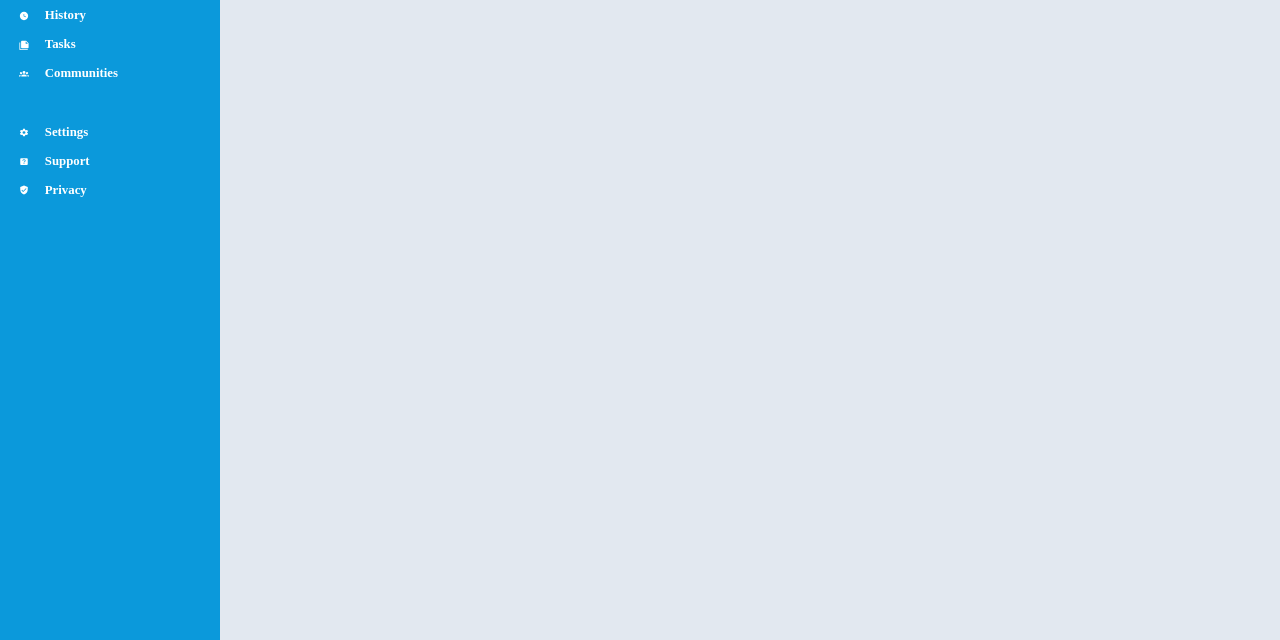
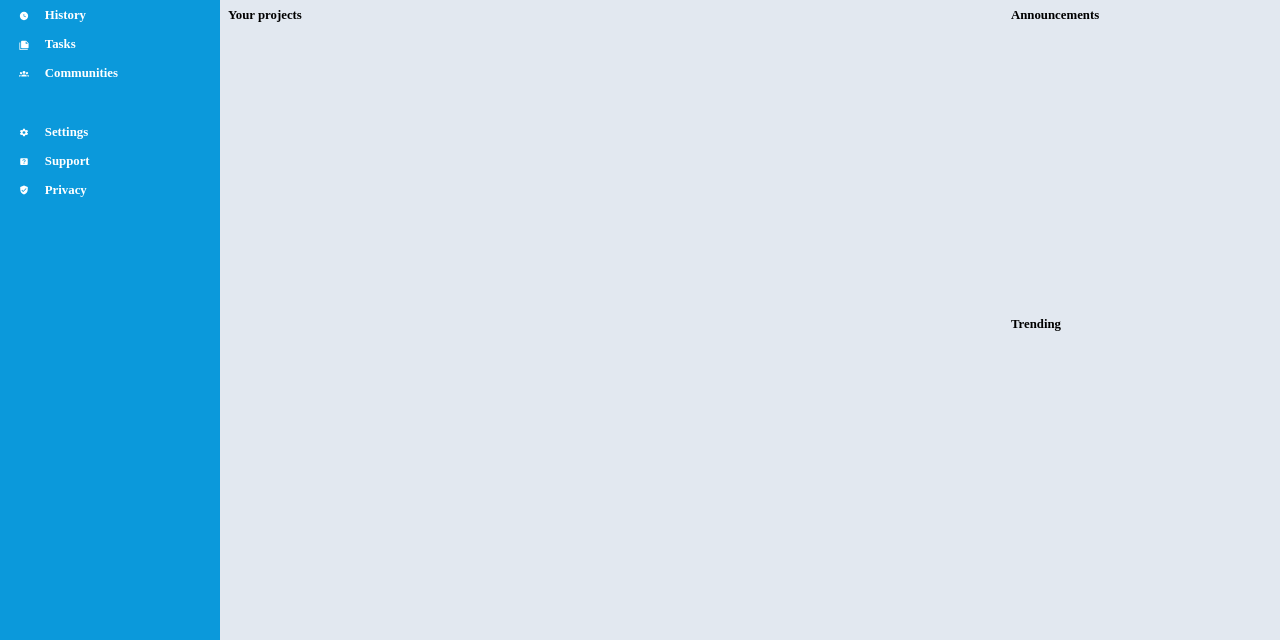
Before and after one commit to nerddude24/odin-dashboard, a plain HTML site: page index.html in a window 1280 px wide. Shown: the part 160-800 px from the top of the page. Drawn offline with Linux system fonts and the light colour scheme.

Commit message:
Add basic structure to main section

```diff
--- a/index.html
+++ b/index.html
@@ -106,9 +106,9 @@
 				</div>
 			</div>
 			<div id="main">
-				<div class="projects"></div>
-				<div class="announcements"></div>
-				<div class="trending"></div>
+				<div class="projects"><h3>Your projects</h3></div>
+				<div class="announcements"><h3>Announcements</h3></div>
+				<div class="trending"><h3>Trending</h3></div>
 			</div>
 		</div>
 	</body>
--- a/style.css
+++ b/style.css
@@ -45,6 +45,13 @@
 #main {
 	background-color: var(--grey);
 	grid-area: main;
+
+	padding: 1rem 0.5rem;
+
+	display: grid;
+	grid-template-columns: 3fr 1fr;
+	grid-template-rows: 1fr 1fr;
+	grid-template-areas: "projects announcements" "projects trending";
 }
 
 .mid-icon {
@@ -157,3 +164,20 @@
 	font-size: 0.65rem;
 	font-weight: 600;
 }
+
+#main h3 {
+	font-size: 0.8rem;
+	font-weight: 600;
+}
+
+.projects {
+	grid-area: projects;
+}
+
+.announcements {
+	grid-area: announcements;
+}
+
+.trending {
+	grid-area: trending;
+}
```
